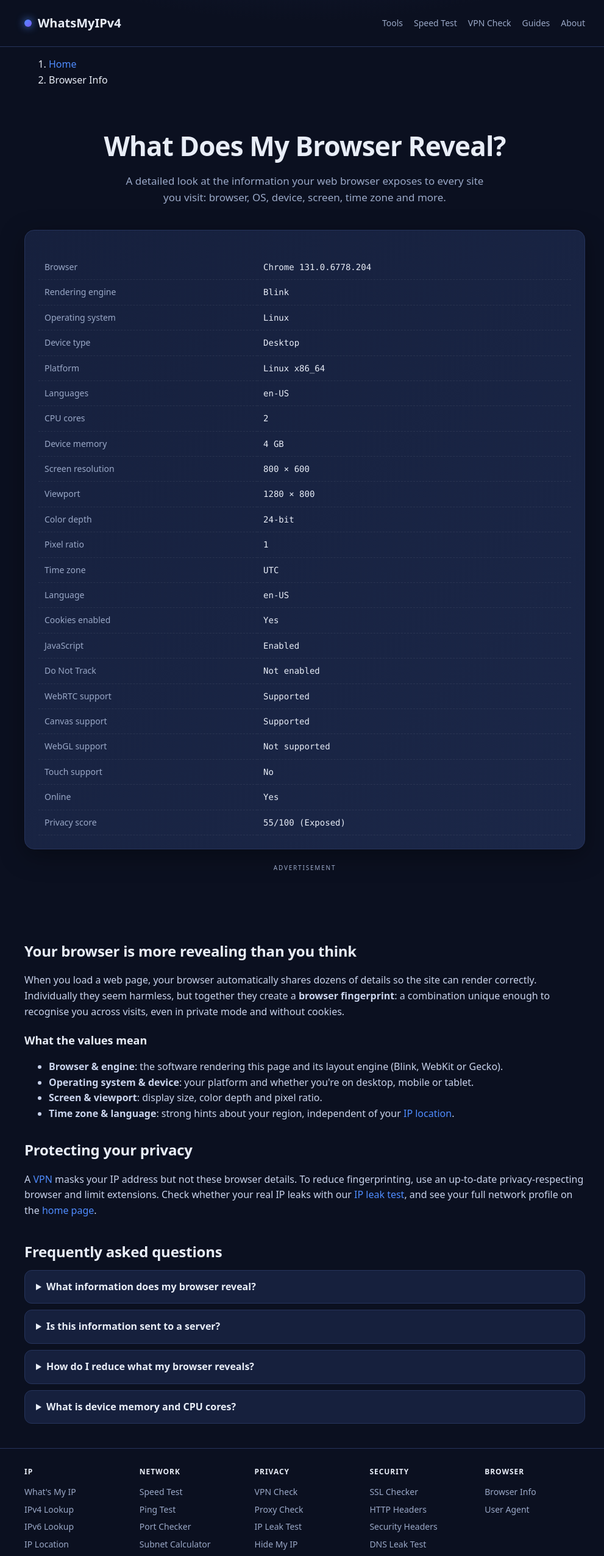
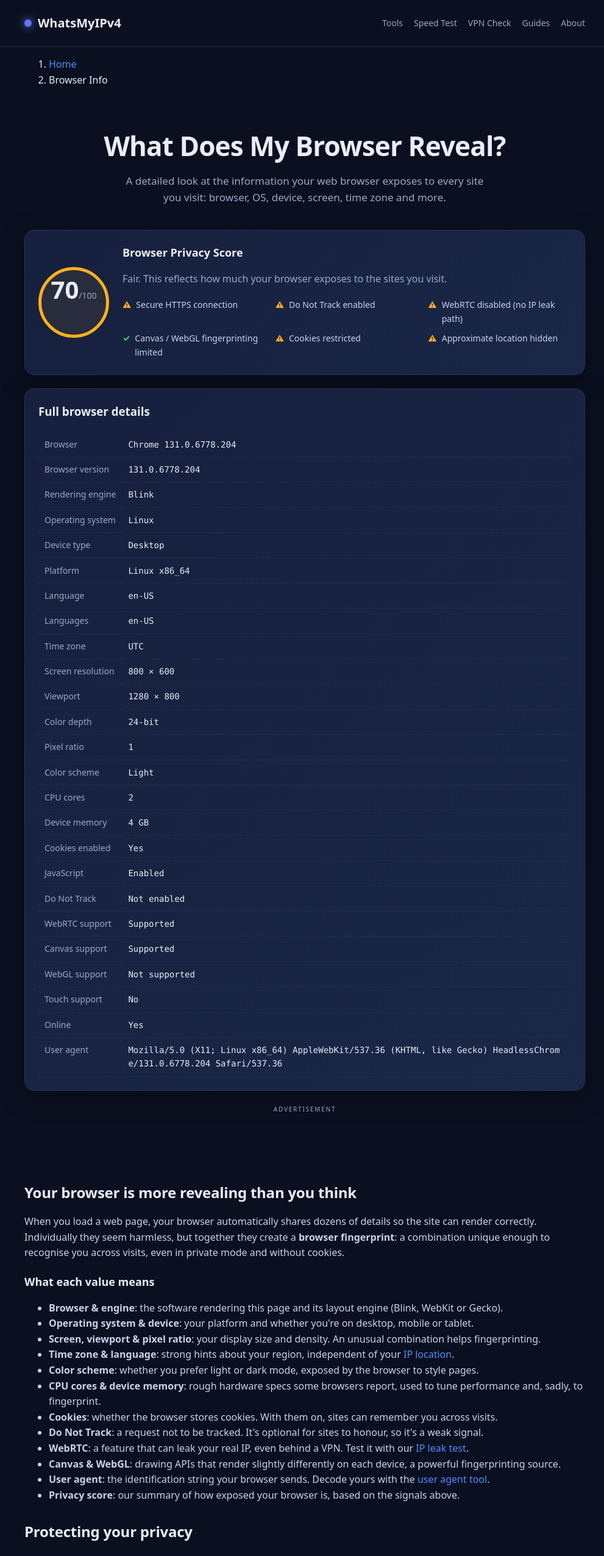
Before and after one commit to golfsum/whatismyipv4, a Next.js app: page /browser-info in a window 1280 px wide. Shown: the top 2552 px of the page at 61% size, without its empty margins (140-1131 px from the left). Built offline with nearby package versions, Linux system fonts and the light colour scheme; no server answers.

Commit message:
update browser info, privacy, vpn recommendations, internet check, comparison content

```diff
--- a/app/browser-info/page.tsx
+++ b/app/browser-info/page.tsx
@@ -72,7 +72,7 @@ export default function Page() {
             <strong>browser fingerprint</strong>: a combination unique enough to
             recognise you across visits, even in private mode and without cookies.
           </p>
-          <h3>What the values mean</h3>
+          <h3>What each value means</h3>
           <ul>
             <li>
               <strong>Browser &amp; engine</strong>: the software rendering this
@@ -83,12 +83,48 @@ export default function Page() {
               whether you&apos;re on desktop, mobile or tablet.
             </li>
             <li>
-              <strong>Screen &amp; viewport</strong>: display size, color depth
-              and pixel ratio.
+              <strong>Screen, viewport &amp; pixel ratio</strong>: your display
+              size and density. An unusual combination helps fingerprinting.
             </li>
             <li>
               <strong>Time zone &amp; language</strong>: strong hints about your
               region, independent of your <a href="/ip-location">IP location</a>.
+            </li>
+            <li>
+              <strong>Color scheme</strong>: whether you prefer light or dark
+              mode, exposed by the browser to style pages.
+            </li>
+            <li>
+              <strong>CPU cores &amp; device memory</strong>: rough hardware
+              specs some browsers report, used to tune performance and, sadly, to
+              fingerprint.
+            </li>
+            <li>
+              <strong>Cookies</strong>: whether the browser stores cookies. With
+              them on, sites can remember you across visits.
+            </li>
+            <li>
+              <strong>Do Not Track</strong>: a request not to be tracked. It&apos;s
+              optional for sites to honour, so it&apos;s a weak signal.
+            </li>
+            <li>
+              <strong>WebRTC</strong>: a feature that can leak your real IP, even
+              behind a VPN. Test it with our{" "}
+              <a href="/ip-leak-test">IP leak test</a>.
+            </li>
+            <li>
+              <strong>Canvas &amp; WebGL</strong>: drawing APIs that render
+              slightly differently on each device, a powerful fingerprinting
+              source.
+            </li>
+            <li>
+              <strong>User agent</strong>: the identification string your browser
+              sends. Decode yours with the{" "}
+              <a href="/user-agent">user agent tool</a>.
+            </li>
+            <li>
+              <strong>Privacy score</strong>: our summary of how exposed your
+              browser is, based on the signals above.
             </li>
           </ul>
           <h2>Protecting your privacy</h2>
--- a/app/globals.css
+++ b/app/globals.css
@@ -1344,6 +1344,77 @@ a:hover {
   padding: 8px 16px;
   font-size: 13px;
 }
+/* Browser privacy score card */
+.privacy-score {
+  display: flex;
+  gap: 22px;
+  align-items: center;
+  flex-wrap: wrap;
+}
+.ps-ring {
+  display: flex;
+  align-items: baseline;
+  justify-content: center;
+  width: 116px;
+  height: 116px;
+  border-radius: 50%;
+  flex-shrink: 0;
+  border: 5px solid var(--border);
+}
+.ps-good {
+  border-color: var(--good);
+  background: rgba(46, 204, 113, 0.08);
+}
+.ps-warn {
+  border-color: var(--warn);
+  background: rgba(255, 176, 32, 0.08);
+}
+.ps-bad {
+  border-color: var(--bad);
+  background: rgba(255, 92, 124, 0.08);
+}
+.ps-num {
+  font-size: 40px;
+  font-weight: 800;
+  font-variant-numeric: tabular-nums;
+}
+.ps-max {
+  font-size: 14px;
+  color: var(--muted);
+}
+.ps-meta {
+  flex: 1 1 260px;
+}
+.ps-meta h3 {
+  margin: 0 0 4px;
+  font-size: 18px;
+}
+.ps-checklist {
+  list-style: none;
+  margin: 12px 0 0;
+  padding: 0;
+  display: grid;
+  grid-template-columns: repeat(auto-fit, minmax(220px, 1fr));
+  gap: 4px 16px;
+}
+.ps-checklist li {
+  display: flex;
+  align-items: flex-start;
+  gap: 8px;
+  font-size: 14px;
+  color: #c9d3ec;
+  padding: 3px 0;
+}
+.ps-checklist .mark {
+  font-weight: 800;
+}
+.ps-checklist li.ok .mark {
+  color: var(--good);
+}
+.ps-checklist li.warn .mark {
+  color: var(--warn);
+}
+
 .ping-bars {
   display: flex;
   align-items: flex-end;
--- a/components/BrowserInfo.tsx
+++ b/components/BrowserInfo.tsx
@@ -4,9 +4,21 @@ import { useEffect, useState } from "react";
 import { parseUa } from "@/lib/ua";
 
 type Row = [string, string];
+interface Check {
+  label: string;
+  ok: boolean; // true = good for privacy
+}
+interface Privacy {
+  score: number;
+  label: string;
+  checks: Check[];
+}
+
+const SK = <span className="skeleton" />;
 
 export default function BrowserInfo() {
   const [rows, setRows] = useState<Row[] | null>(null);
+  const [privacy, setPrivacy] = useState<Privacy | null>(null);
 
   useEffect(() => {
     const n = navigator as Navigator & {
@@ -14,11 +26,12 @@ export default function BrowserInfo() {
       hardwareConcurrency?: number;
     };
     const ua = parseUa(navigator.userAgent);
-    const dntOn =
+    const dnt =
       navigator.doNotTrack === "1" ||
       (window as unknown as { doNotTrack?: string }).doNotTrack === "1";
+    const secure = window.location.protocol === "https:";
+    const cookies = navigator.cookieEnabled;
 
-    // Feature detection.
     const webrtc =
       typeof window.RTCPeerConnection !== "undefined" ||
       typeof (window as unknown as { webkitRTCPeerConnection?: unknown })
@@ -32,55 +45,109 @@ export default function BrowserInfo() {
     } catch {
       /* ignore */
     }
+    const colorScheme = window.matchMedia("(prefers-color-scheme: dark)").matches
+      ? "Dark"
+      : "Light";
 
-    // Simple privacy signal: more protections = higher score.
-    let score = 50;
-    if (dntOn) score += 15;
-    if (!navigator.cookieEnabled) score += 20;
-    if (!webrtc) score += 20;
-    if ((navigator.languages || []).length <= 1) score += 5;
-    score = Math.min(100, score);
-    const scoreLabel =
-      score >= 80 ? "Strong" : score >= 60 ? "Fair" : "Exposed";
+    // ---- privacy score ----
+    let score = 100;
+    if (webrtc) score -= 12;
+    if (!dnt) score -= 8;
+    if (canvas && webgl) score -= 6;
+    if (cookies) score -= 4;
+    score -= 6; // IP always reveals approximate location
+    score = Math.max(0, Math.min(100, score));
+    const label = score >= 80 ? "Strong" : score >= 60 ? "Fair" : "Exposed";
+
+    setPrivacy({
+      score,
+      label,
+      checks: [
+        { label: "Secure HTTPS connection", ok: secure },
+        { label: "Do Not Track enabled", ok: dnt },
+        { label: "WebRTC disabled (no IP leak path)", ok: !webrtc },
+        { label: "Canvas / WebGL fingerprinting limited", ok: !(canvas && webgl) },
+        { label: "Cookies restricted", ok: !cookies },
+        { label: "Approximate location hidden", ok: false },
+      ],
+    });
 
     setRows([
       ["Browser", `${ua.browser} ${ua.browserVersion}`.trim()],
+      ["Browser version", ua.browserVersion || "-"],
       ["Rendering engine", ua.engine],
       ["Operating system", ua.os || "Unknown"],
       ["Device type", ua.device],
       ["Platform", navigator.platform || "-"],
+      ["Language", navigator.language || "-"],
       ["Languages", (navigator.languages || [navigator.language]).join(", ")],
-      ["CPU cores", String(n.hardwareConcurrency ?? "-")],
-      ["Device memory", n.deviceMemory ? `${n.deviceMemory} GB` : "-"],
+      ["Time zone", Intl.DateTimeFormat().resolvedOptions().timeZone || "-"],
       ["Screen resolution", `${screen.width} × ${screen.height}`],
       ["Viewport", `${window.innerWidth} × ${window.innerHeight}`],
       ["Color depth", `${screen.colorDepth}-bit`],
       ["Pixel ratio", String(window.devicePixelRatio)],
-      ["Time zone", Intl.DateTimeFormat().resolvedOptions().timeZone || "-"],
-      ["Language", navigator.language || "-"],
-      ["Cookies enabled", navigator.cookieEnabled ? "Yes" : "No"],
+      ["Color scheme", colorScheme],
+      ["CPU cores", String(n.hardwareConcurrency ?? "-")],
+      ["Device memory", n.deviceMemory ? `${n.deviceMemory} GB` : "Not exposed"],
+      ["Cookies enabled", cookies ? "Yes" : "No"],
       ["JavaScript", "Enabled"],
-      ["Do Not Track", dntOn ? "Enabled" : "Not enabled"],
+      ["Do Not Track", dnt ? "Enabled" : "Not enabled"],
       ["WebRTC support", webrtc ? "Supported" : "Not supported"],
       ["Canvas support", canvas ? "Supported" : "Not supported"],
       ["WebGL support", webgl ? "Supported" : "Not supported"],
       ["Touch support", "ontouchstart" in window ? "Yes" : "No"],
       ["Online", navigator.onLine ? "Yes" : "No"],
-      ["Privacy score", `${score}/100 (${scoreLabel})`],
+      ["User agent", navigator.userAgent],
     ]);
   }, []);
 
+  const tone = !privacy
+    ? "warn"
+    : privacy.score >= 80
+    ? "good"
+    : privacy.score >= 60
+    ? "warn"
+    : "bad";
+
   return (
+    <>
       <section className="tool">
+        <div className="privacy-score">
+          <div className={`ps-ring ps-${tone}`}>
+            <div className="ps-num">{privacy ? privacy.score : "…"}</div>
+            <div className="ps-max">/100</div>
+          </div>
+          <div className="ps-meta">
+            <h3>Browser Privacy Score</h3>
+            <p className="muted">
+              {privacy
+                ? `${privacy.label}. This reflects how much your browser exposes to the sites you visit.`
+                : "Analysing your browser…"}
+            </p>
+            {privacy && (
+              <ul className="ps-checklist">
+                {privacy.checks.map((c) => (
+                  <li key={c.label} className={c.ok ? "ok" : "warn"}>
+                    <span className="mark">{c.ok ? "✓" : "⚠"}</span>
+                    {c.label}
+                  </li>
+                ))}
+              </ul>
+            )}
+          </div>
+        </div>
+      </section>
+
+      <section className="tool">
+        <h3 style={{ marginTop: 0 }}>Full browser details</h3>
         <div className="tool-result">
           <table className="result-table">
             <tbody>
-            {(rows ||
-              Array.from({ length: 10 }, (_, i): Row => [`r${i}`, ""])).map(
+              {(rows || Array.from({ length: 10 }, (_, i): Row => [`r${i}`, ""])).map(
                 ([k, v], i) => (
                   <tr key={i}>
-                  <td>{rows ? k : <span className="skeleton" />}</td>
-                  <td className="mono">{rows ? v : <span className="skeleton" />}</td>
+                    <td>{rows ? k : SK}</td>
+                    <td className="mono">{rows ? v : SK}</td>
                   </tr>
                 )
               )}
@@ -88,5 +155,6 @@ export default function BrowserInfo() {
           </table>
         </div>
       </section>
+    </>
   );
 }
```
Also changed, not shown: components/InternetHealthReport.tsx (+40 -3 lines), components/VpnCheckResult.tsx (+15 -6 lines). Lines whose indentation alone changed are shown as unchanged.
